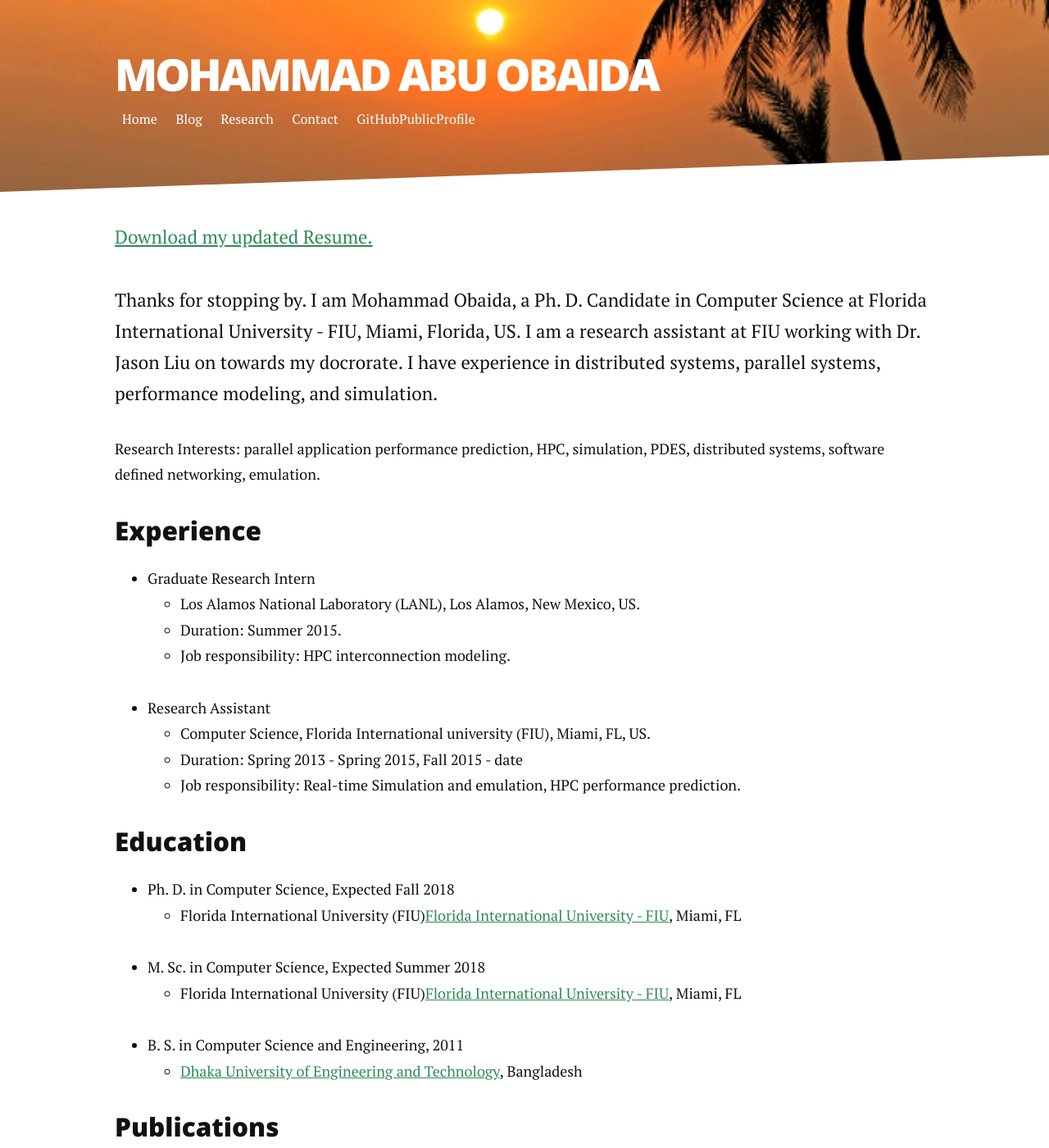
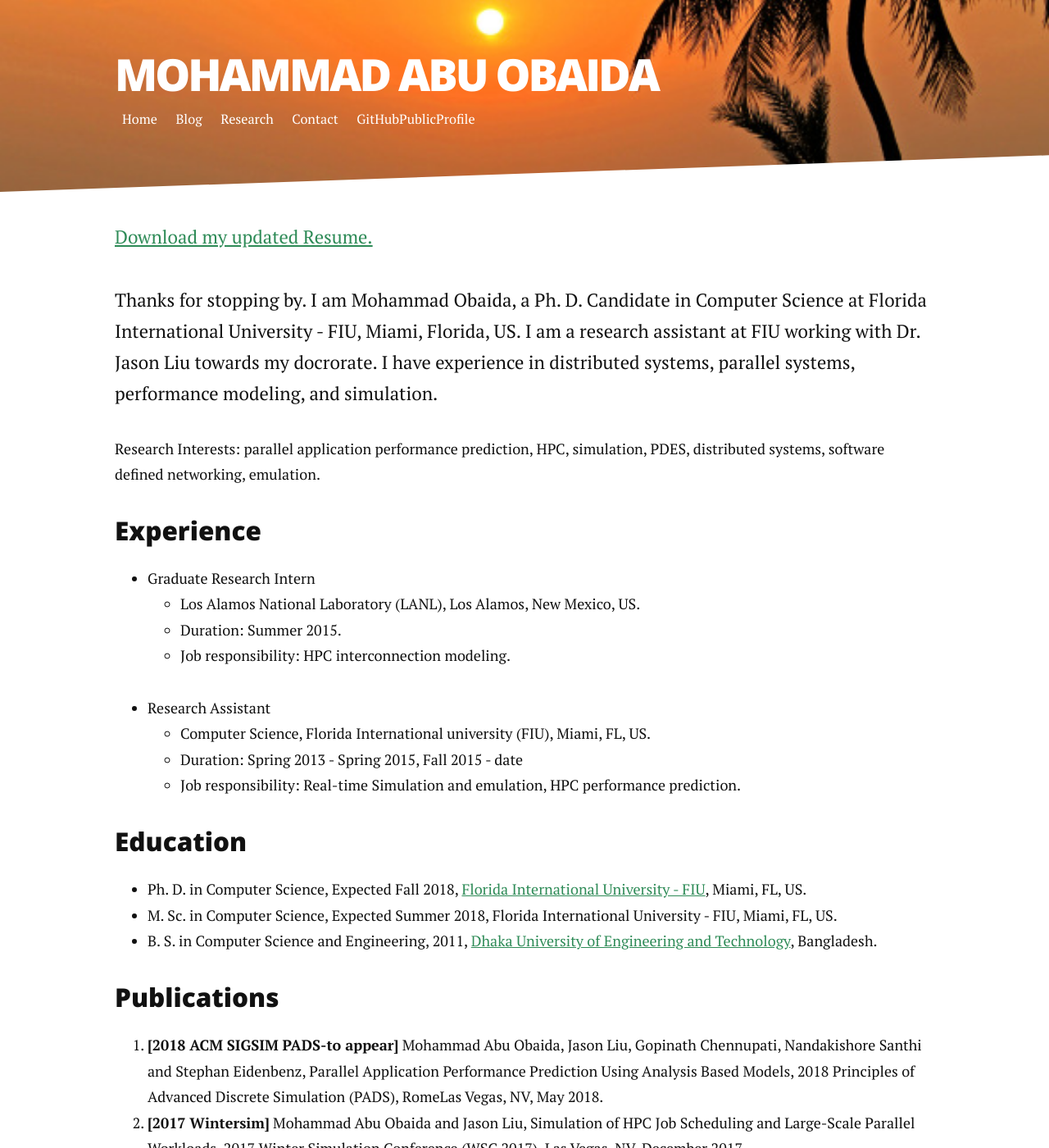
Before and after one commit to summonersRift/summonersrift.github.io, a Jekyll site: the page built from index.html, in a window 1280 px wide and 1400 px high. Shown: the whole window at 82% size. Built offline with Jekyll 4.4.1, drawn with Linux system fonts in a browser that asks for light colours; nearby versions of some CDN libraries; the list of posts is cut into pages by our own code.

Commit message:
Grammatical and reorganizing of Education

```diff
--- a/index.html
+++ b/index.html
@@ -7,7 +7,7 @@ title: Obaida says Hi
    <p class="intro"> <a href="/assets/files/resume2018.pdf" alt="Mohammad Obaida Resume" align="middle"> Download my updated Resume.</a><br><br>
 
         Thanks for stopping by. I am Mohammad Obaida, a Ph. D. Candidate in Computer Science at Florida International University - FIU, Miami, Florida, US.
-	I am a research assistant at FIU working with Dr. Jason Liu on towards my docrorate.
+	I am a research assistant at FIU working with Dr. Jason Liu towards my docrorate.
         I have experience in distributed systems, parallel systems, performance modeling, and simulation. </p>
         <p>Research Interests: parallel application performance prediction, HPC, simulation, PDES, distributed systems, software defined networking, emulation.</p>
         <h3>Experience</h3>
@@ -30,22 +30,9 @@ title: Obaida says Hi
 
         <h3>Education</h3>
         <ul>
-             <li>Ph. D. in Computer Science, Expected Fall 2018
-                  <ul>
-                    <li>Florida International University (FIU)<a href="www.fiu.edu">Florida International University - FIU</a>, Miami, FL</li>
-                  </ul>
-             </li>
-             <li>M. Sc. in Computer Science, Expected Summer 2018
-                  <ul>
-                     <li>Florida International University (FIU)<a href="www.fiu.edu">Florida International University - FIU</a>, Miami, FL</li>
-                  </ul>
-             </li>
-
-             <li>B. S. in Computer Science and Engineering, 2011
-                  <ul>
-                    <li><a href="http://duet.ac.bd">Dhaka University of Engineering and Technology</a>, Bangladesh</li>
-                  </ul>
-             </li>
+             <li>Ph. D. in Computer Science, Expected Fall 2018,   <a href="www.fiu.edu">Florida International University - FIU</a>, Miami, FL, US.</li>
+             <li>M. Sc. in Computer Science, Expected Summer 2018, Florida International University - FIU, Miami, FL, US.</li>
+             <li>B. S. in Computer Science and Engineering, 2011, <a href="http://duet.ac.bd">Dhaka University of Engineering and Technology</a>, Bangladesh.</li>
         </ul>
         <p>
 
```
